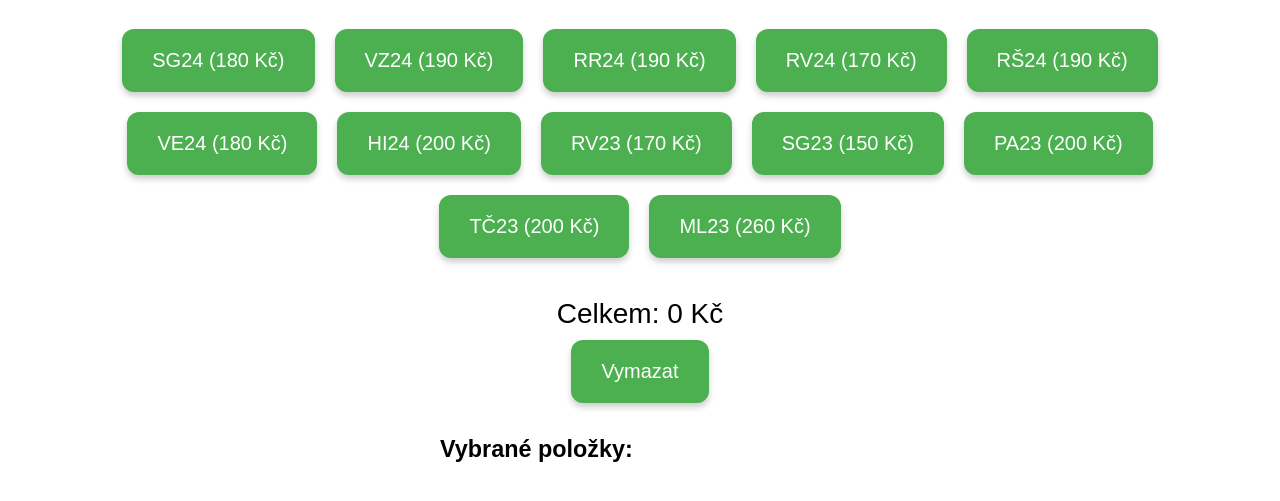
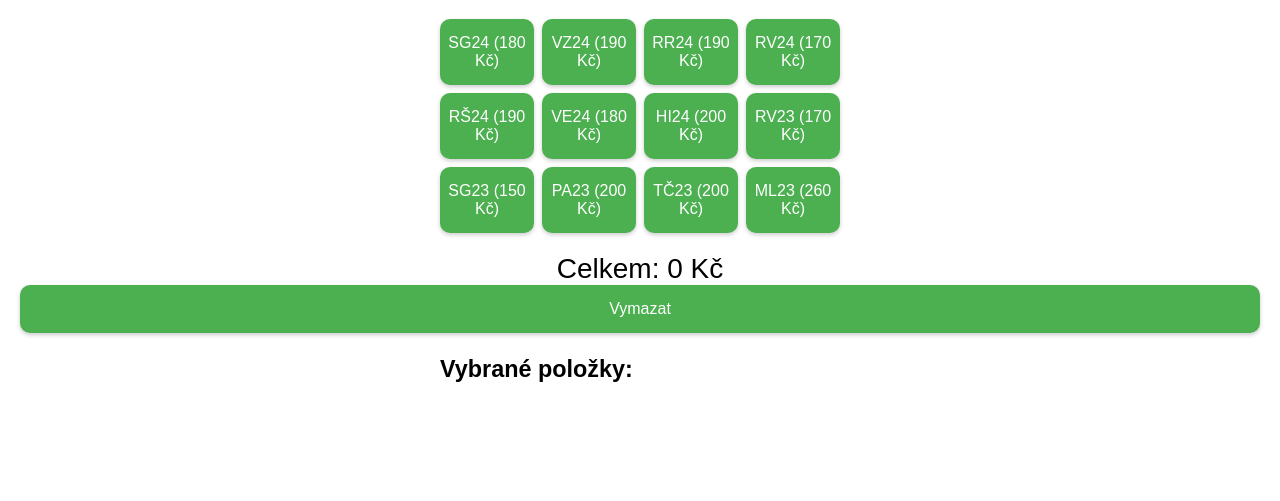
Before and after one commit to milmola/Vinarna, a plain HTML site: page index.html in a window 1280 px wide. Shown: the part 61-562 px from the top of the page. Drawn offline with Linux system fonts and the light colour scheme.

Commit message:
Update index.html

```diff
--- a/index.html
+++ b/index.html
@@ -9,23 +9,35 @@
     text-align: center;
     margin: 20px;
   }
+
+  #items {
+    display: grid;
+    grid-template-columns: repeat(4, 1fr);
+    gap: 8px; /* menší mezery mezi tlačítky */
+    max-width: 400px;
+    margin: 0 auto 20px;
+  }
+
   button {
-      padding: 20px 30px;
-      font-size: 20px;
-      margin: 10px;
-      border-radius: 12px;
+    padding: 15px 5px;
+    font-size: 16px;
+    border-radius: 10px;
     border: none;
     background-color: #4CAF50;
     color: white;
-      box-shadow: 0 4px 6px rgba(0, 0, 0, 0.2);
+    box-shadow: 0 2px 4px rgba(0, 0, 0, 0.2);
+    width: 100%;
   }
+
   button:hover {
     background-color: #45a049;
   }
+
   #total {
     font-size: 28px;
-      margin-top: 30px;
+    margin-top: 20px;
   }
+
   #summary {
     margin-top: 20px;
     font-size: 20px;
@@ -34,10 +46,12 @@
     margin-left: auto;
     margin-right: auto;
   }
+
   ul {
     padding: 0;
     list-style-type: none;
   }
+
   li {
     padding: 6px 0;
   }
```
Lines whose indentation alone changed are shown as unchanged.
